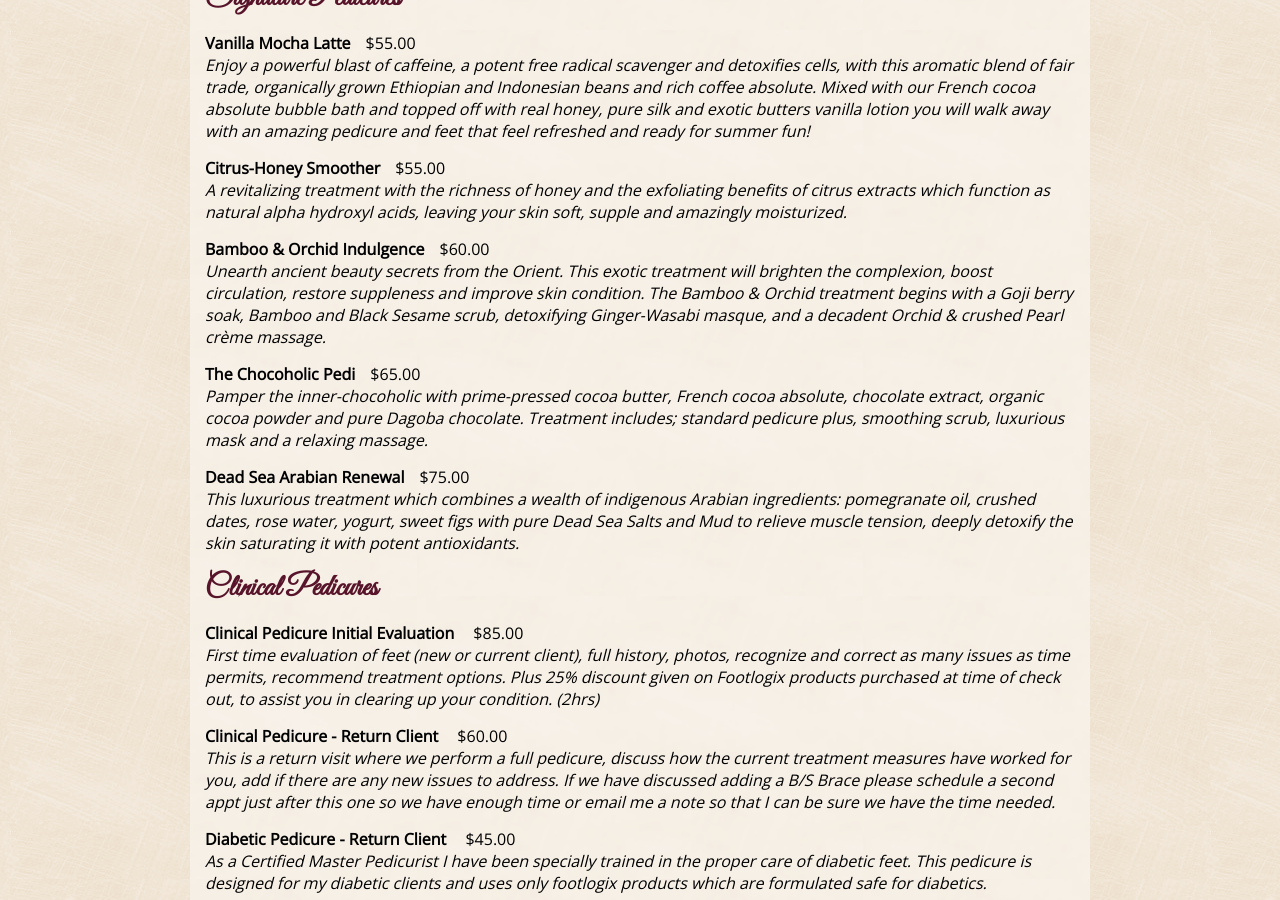
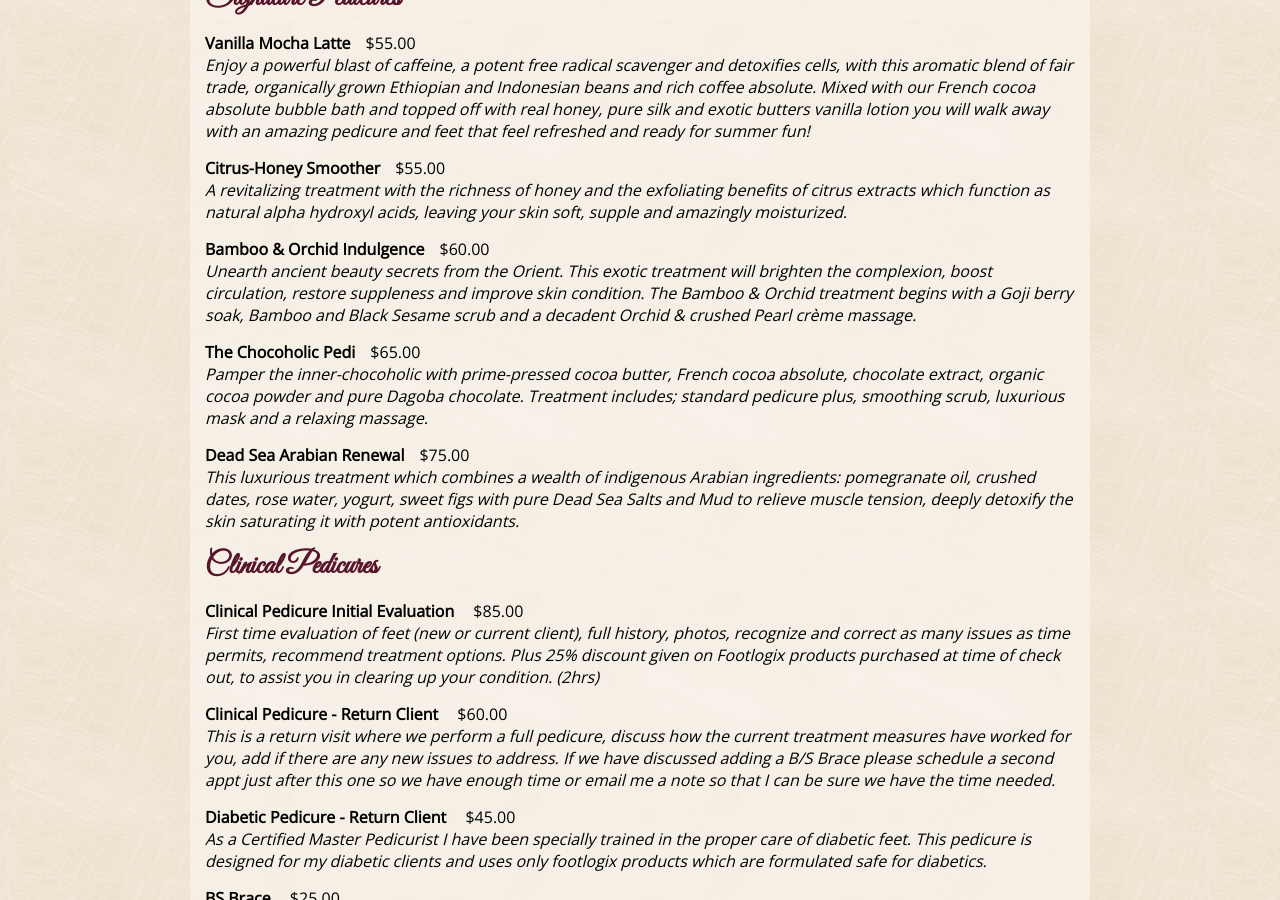
Before and after one commit to susanspedispa/susanspedispa.github.io, a Jekyll site: the page built from menu.html, in a window 1280 px wide and 900 px high, scrolled down 321 px. Built offline with Jekyll 4.4.1, drawn with Linux system fonts in a browser that asks for light colours.

Commit message:
Update menu.html

```diff
--- a/_includes/menu.html
+++ b/_includes/menu.html
@@ -14,7 +14,7 @@
 
 <div class="treatment">
 <span class="treatmentName">Bamboo & Orchid Indulgence</span><span class="treatmentPrice">$60.00 </span>
-<div class="treatmentDescription">Unearth ancient beauty secrets from the Orient. This exotic treatment will brighten the complexion, boost circulation, restore suppleness and improve skin condition. The Bamboo & Orchid treatment begins with a Goji berry soak, Bamboo and Black Sesame scrub, detoxifying Ginger-Wasabi masque, and a decadent Orchid & crushed Pearl crème massage.</div>
+<div class="treatmentDescription">Unearth ancient beauty secrets from the Orient. This exotic treatment will brighten the complexion, boost circulation, restore suppleness and improve skin condition. The Bamboo & Orchid treatment begins with a Goji berry soak, Bamboo and Black Sesame scrub and a decadent Orchid & crushed Pearl crème massage.</div>
 </div>
 
 <div class="treatment">
```
